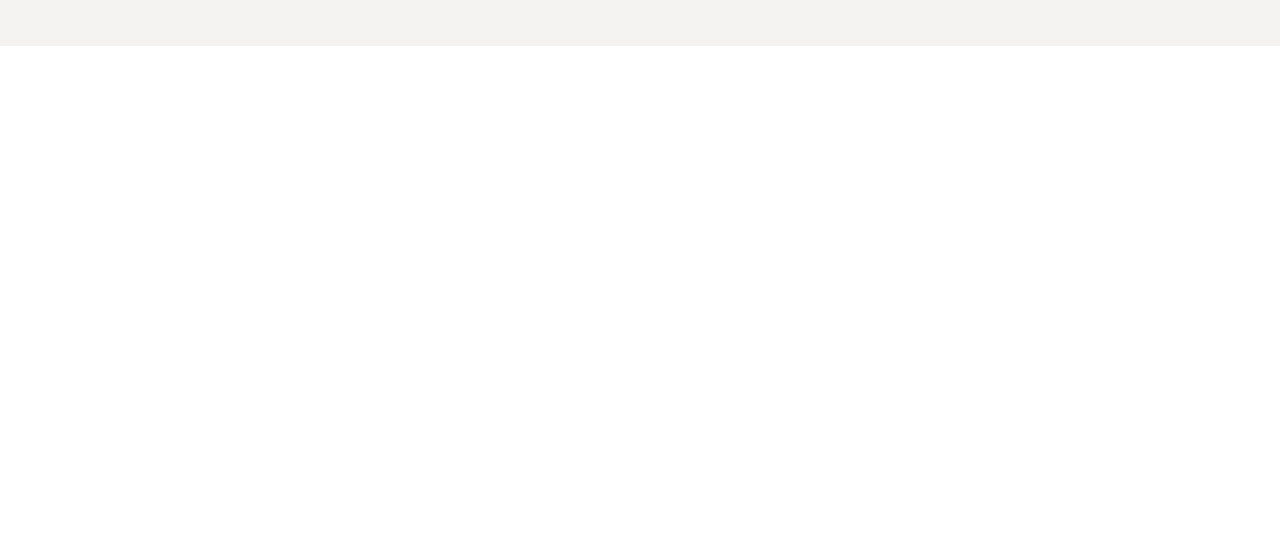
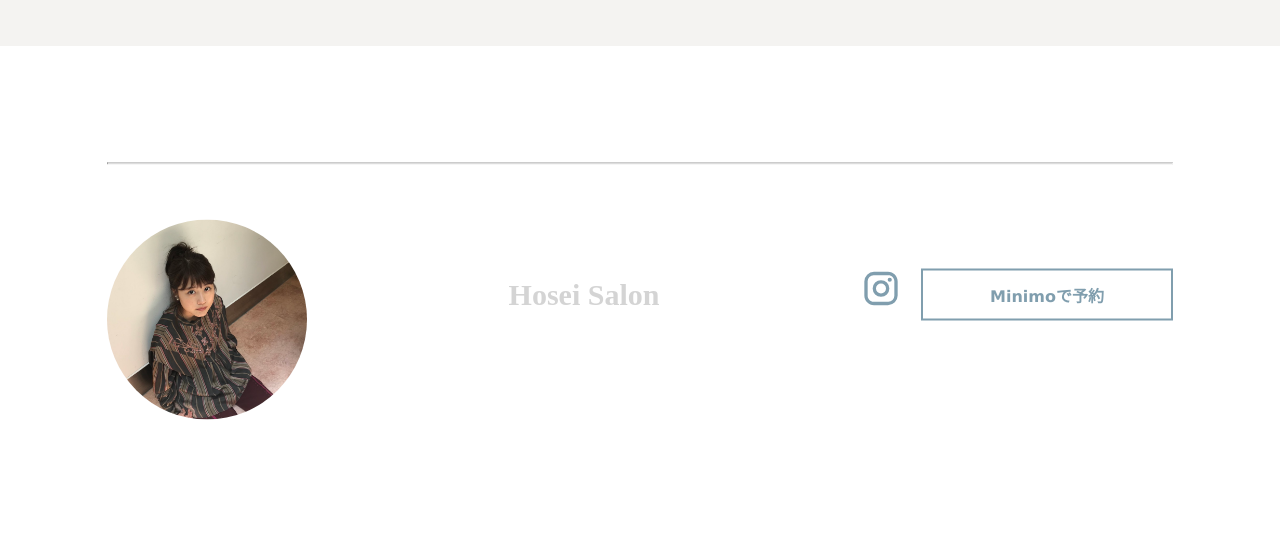
Before and after one commit to mtmar-SE/hair-salon, a React (Create React App) app: page / in a window 1280 px wide. Shown: the part 3169-3704 px from the top of the page. Before the commit the page ends 3215 px from the top, so only its background shows below. Built offline with nearby package versions, Linux system fonts and the light colour scheme.

Commit message:
create footer&reserve
予約とフッターを完成させ、レスポンシブ対応しました

```diff
--- a/package.json
+++ b/package.json
@@ -3,6 +3,8 @@
   "version": "0.1.0",
   "private": true,
   "dependencies": {
+    "@material-ui/core": "^4.11.4",
+    "@material-ui/icons": "^4.11.2",
     "@testing-library/jest-dom": "^5.11.4",
     "@testing-library/react": "^11.1.0",
     "@testing-library/user-event": "^12.1.10",
--- a/public/index.html
+++ b/public/index.html
@@ -24,7 +24,7 @@
       work correctly both with client-side routing and a non-root public URL.
       Learn how to configure a non-root public URL by running `npm run build`.
     -->
-    <title>React App</title>
+    <title>Hosei Salon</title>
   </head>
   <body>
     <noscript>You need to enable JavaScript to run this app.</noscript>
--- a/src/App.jsx
+++ b/src/App.jsx
@@ -5,7 +5,8 @@ import First from "./components/First";
 import Concept from "./components/Concept";
 import Menu from "./components/Menu";
 import Access from "./components/Access";
-// import Footer from "./components/Footer";
+import Reserve from "./components/Reserve";
+import Footer from "./components/Footer";
 
 const App = () => {
   return (
@@ -15,7 +16,8 @@ const App = () => {
       <Concept />
       <Menu />
       <Access />
-      {/* <Footer /> */}
+      <Reserve />
+      <Footer />
     </>
   );
 };
--- a/src/assets/styles/access.css
+++ b/src/assets/styles/access.css
@@ -74,7 +74,7 @@ iframe {
     }
 
     .title-access {
-        padding-top: 120px;
+        padding-top: 100px;
     }
 
     .box {
--- /dev/null
+++ b/src/assets/styles/footer.css
@@ -0,0 +1,12 @@
+.footer{
+    display: flex;
+    justify-content: center;
+    align-items: center;
+    height: 3vh;
+}
+
+.footer-title {
+    font-size: 1.4rem;
+    color: #7070704D;
+    font-family: 'Quicksand', sans-serif;
+}
--- a/src/assets/styles/menu.css
+++ b/src/assets/styles/menu.css
@@ -94,7 +94,7 @@
     }
 
     .menu-cards:not(:first-child) {
-         margin-top: 50px;
+        margin-top: 50px;
     }
 
     .wrap {
--- /dev/null
+++ b/src/assets/styles/reserve.css
@@ -0,0 +1,101 @@
+#reserve {
+    height: 60vh;
+    padding: 0 107px
+}
+
+.reserve-box {
+  position: relative;
+  top: 50%;
+  left: 50%;
+  transform: translate(-50%, -50%);
+}
+
+.reserve-txt {
+    display: flex;
+    justify-content: space-between;
+    align-items: center;
+}
+
+.icon-box {
+  display: flex;
+}
+
+.reserve-title {
+    font-size: 3rem;
+    color: #7070704D;
+}
+
+.my-icon {
+  margin-top: 50px;
+  height: 200px;
+  width: 200px;
+  border-radius: 100px;
+  object-fit: cover;
+}
+
+@media screen and (max-width: 900px) {
+  #reserve {
+    padding: 0 21px;
+  }
+
+  .reserve-txt {
+    flex-direction: column;
+  }
+}
+
+
+
+/* reserve用のボタンcss */
+.container {
+  font-family: "Yu Gothic", YuGothic, Verdana, 'Hiragino Kaku Gothic ProN','Hiragino Kaku Gothic Pro', 'ヒラギノ角ゴ Pro W3', 'メイリオ', Meiryo, sans-serif;
+  text-align: center;
+}
+
+.btn-box {
+  display: inline-block;
+  width: 200px;
+  text-align: center;
+  font-size: 16px;
+  color: #809eae;
+  text-decoration: none;
+  font-weight: bold;
+  padding: 12px 24px;
+  position: relative;
+  border: 2px solid #809eae;
+  transition: .4s;
+}
+
+.btn-box:hover {
+  border: 2px solid transparent;
+  color: gray;
+}
+
+.btn-box:before, .btn-box:after {
+  width: 100%;
+  height: 100%;
+  z-index: 3;
+  content: "";
+  position: absolute;
+  top: 0;
+  left: 0;
+  box-sizing: border-box;
+  transform: scale(0);
+  transition: .2s;
+}
+
+.btn-box:before {
+  border-bottom: 2px solid gray;
+  border-left: 2px solid gray;
+  transform-origin: 100% 0%;
+}
+
+.btn-box:after {
+  border-top: 2px solid gray;
+  border-right: 2px solid gray;
+  transform-origin: 0% 100%;
+}
+
+.btn-box:hover:after,
+.btn-box:hover:before {
+  transform: scale(1);
+}
--- a/src/components/Footer.js
+++ b/src/components/Footer.js
@@ -1,7 +1,12 @@
 import React from "react";
+import "../assets/styles/footer.css";
 
 const Footer = () => {
-  return <div>フッターだよ</div>;
+  return (
+    <div className="footer">
+      <h4 className="footer-title">© Hosei Salon. All Rights Reserved.</h4>
+    </div>
+  );
 };
 
 export default Footer;
--- /dev/null
+++ b/src/components/Reserve.js
@@ -0,0 +1,37 @@
+import React from "react";
+import "../assets/styles/reserve.css";
+import Hosei from "../assets/img/model2.jpeg";
+import InstagramIcon from "@material-ui/icons/Instagram";
+import Link from "@material-ui/core/Link";
+
+const Footer = () => {
+  return (
+    <section id="reserve">
+      <div className="reserve-box">
+        <hr></hr>
+        <div className="reserve-txt">
+          <img className="my-icon" src={Hosei} alt="me" />
+          <h1 className="reserve-title">Hosei Salon</h1>
+          <div className="icon-box">
+            <Link href="https://www.instagram.com/hosei.0302" target="_blank">
+              <InstagramIcon
+                className="myicon"
+                style={{ fontSize: 40, color: "#809eae", marginRight: 20 }}
+              />
+            </Link>
+            <div class="container">
+              <a
+                href="https://minimodel.jp/r/ud7YQaZ/photo?photo_id=hk6cZEHXriBp8pGp0znKkdfLiAgJ5eUm&from=catalogue&photo_order=5"
+                class="btn-box"
+              >
+                Minimoで予約
+              </a>
+            </div>
+          </div>
+        </div>
+      </div>
+    </section>
+  );
+};
+
+export default Footer;
```
Also changed, not shown: 2 other files (tests, documents, lock files or other folders).
